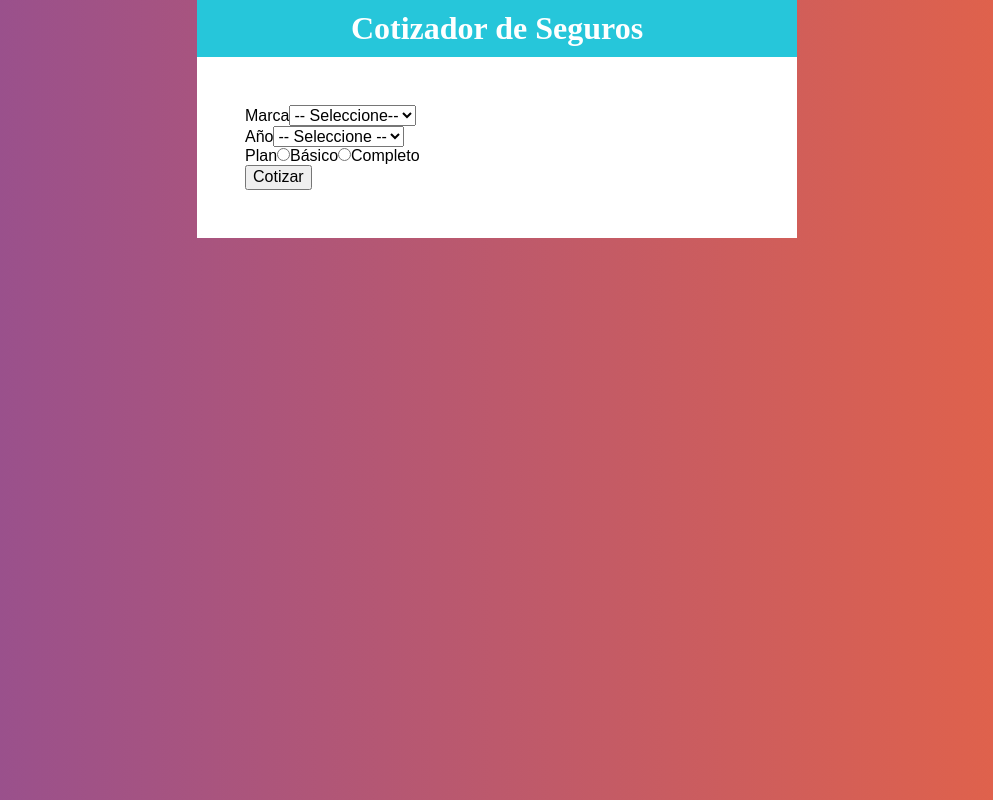
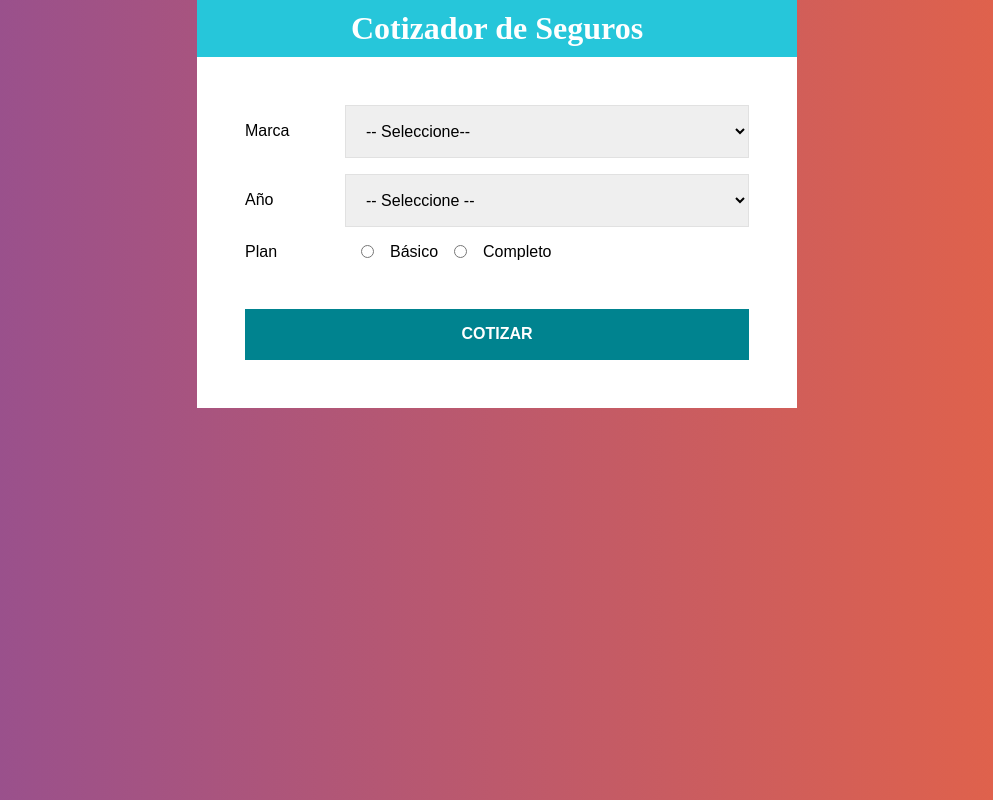
Before and after one commit to Sergio2409/-insurance_quote, a React (Create React App) app: page / in a window 1280 px wide. Shown: the whole page, without its empty margins (143-1136 px from the left). Built offline with nearby package versions, Linux system fonts and the light colour scheme.

Commit message:
Add style to Formulario component.

```diff
--- a/src/components/formulario.js
+++ b/src/components/formulario.js
@@ -1,21 +1,64 @@
 import React from 'react';
+import styled from '@emotion/styled';
+
+const Campo = styled.div`
+    display: flex;
+    margin-bottom: 1rem;
+    align-items: center;
+`;
+
+const Label = styled.label`
+    flex: 0 0 100px;
+`;
+
+const Select = styled.select`
+    display: block;
+    width: 100%;
+    padding: 1rem;
+    border: 1px solid #e1e1e1;
+    --webkit-appearance: none;
+`;
+
+const InputRadio = styled.input`
+    margin: 0 1rem;
+`;
+
+const Boton = styled.button`
+    background-color: #00838F;
+    font-size: 16px;
+    width: 100%;
+    padding: 1rem;
+    color: #fff;
+    text-transform: uppercase;
+    font-weight: bold;
+    border: none;
+    transition: background-color .3s ease;
+    margin-top: 2rem;
+
+
+    &:hover{
+        background-color: #26C6DA;
+        cursor: pointer;
+
+    }
+`;
 
 
 const Formulario = () => {
     return (
         <form>
-            <div>
-                <label>Marca</label>
-                <select>
+            <Campo>
+                <Label>Marca</Label>
+                <Select>
                     <option value="">-- Seleccione--</option>
                     <option value="americano">Americano</option>
                     <option value="europeo">Europeo</option>
                     <option value="asiatico">Asiático</option>
-                </select>
-            </div>
-            <div>
-                <label>Año</label>
-                <select>
+                </Select>
+            </Campo>
+            <Campo>
+                <Label>Año</Label>
+                <Select>
                 <option value="">-- Seleccione --</option>
                 <option value="2021">2021</option>
                 <option value="2020">2020</option>
@@ -27,14 +70,14 @@
                 <option value="2014">2014</option>
                 <option value="2013">2013</option>
                 <option value="2012">2012</option>
-                </select>
-            </div>
-            <div>
-                <label>Plan</label>
-                <input type="radio" name="plan" value="basico"/>Básico
-                <input type="radio" name="plan" value="completo"/>Completo
-            </div>
-            <button type="button">Cotizar</button>
+                </Select>
+            </Campo>
+            <Campo>
+                <Label>Plan</Label>
+                <InputRadio type="radio" name="plan" value="basico"/>Básico
+                <InputRadio type="radio" name="plan" value="completo"/>Completo
+            </Campo>
+            <Boton type="button">Cotizar</Boton>
         </form>
      );
 }
```
